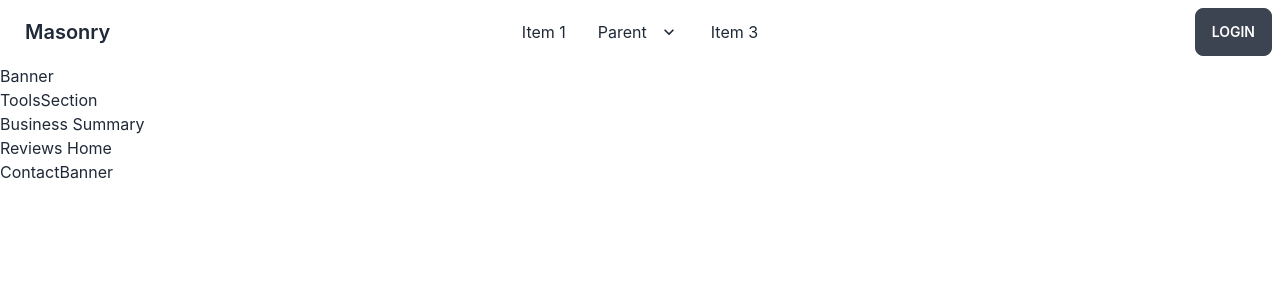
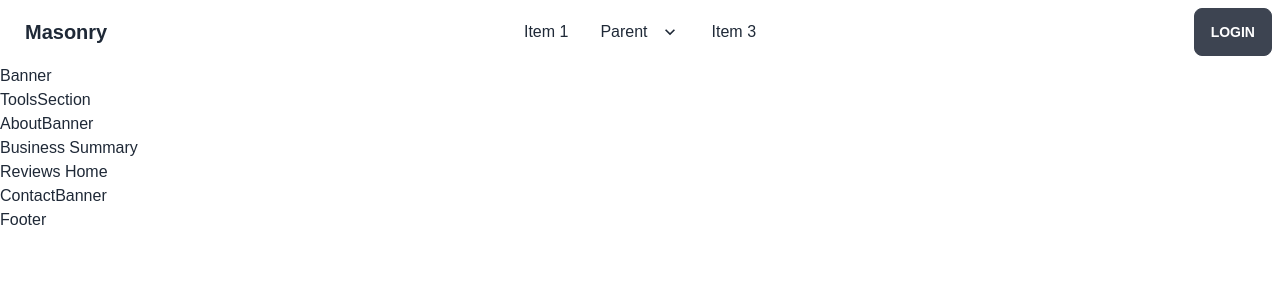
Before and after one commit to razibsaha/masonry_Mern_eCommerce_Clinet, a React (Create React App) app: page / in a window 1280 px wide. Shown: the top 300 px of the page. Built offline with nearby package versions, Linux system fonts and the light colour scheme.

Commit message:
home page shorted

```diff
--- a/src/App.js
+++ b/src/App.js
@@ -1,6 +1,7 @@
 import React from 'react';
 import { Route, Routes } from 'react-router-dom';
 import Home from './Components/Home/Home';
+import Footer from './Components/Shared/Footer';
 import Navbar from './Components/Shared/Navbar';
 
 function App() {
@@ -10,6 +11,7 @@ function App() {
       <Routes>
         <Route path='/' element={<Home></Home>}></Route>
       </Routes>
+      <Footer></Footer>
 
     </div>
   );
--- /dev/null
+++ b/src/Components/Home/AboutBanner.js
@@ -0,0 +1,11 @@
+import React from 'react';
+
+const AboutBanner = () => {
+    return (
+        <section>
+        <h1>AboutBanner</h1>
+        <div></div>
+        </section>
+    );
+};
+export default AboutBanner;
--- a/src/Components/Home/Home.js
+++ b/src/Components/Home/Home.js
@@ -1,4 +1,5 @@
 import React from 'react';
+import AboutBanner from './AboutBanner';
 import Banner from './Banner';
 import BusinessSummary from './BusinessSummary';
 import ContactBanner from './ContactBanner';
@@ -10,6 +11,7 @@ const Home = () => {
         <section>
         <Banner></Banner>
         <ToolsSection></ToolsSection>
+        <AboutBanner></AboutBanner>
         <BusinessSummary></BusinessSummary>
         <ReviewsHome></ReviewsHome>
         <ContactBanner></ContactBanner>
--- /dev/null
+++ b/src/Components/Shared/Footer.js
@@ -0,0 +1,11 @@
+import React from 'react';
+
+const Footer = () => {
+    return (
+        <section>
+        <h1>Footer</h1>
+        <div></div>
+        </section>
+    );
+};
+export default Footer;
--- a/src/index.css
+++ b/src/index.css
@@ -4,14 +4,13 @@
 
 body {
   margin: 0;
-  font-family: -apple-system, BlinkMacSystemFont, 'Segoe UI', 'Roboto', 'Oxygen',
-    'Ubuntu', 'Cantarell', 'Fira Sans', 'Droid Sans', 'Helvetica Neue',
-    sans-serif;
+  font-family: 'Poppins', sans-serif;
   -webkit-font-smoothing: antialiased;
   -moz-osx-font-smoothing: grayscale;
 }
 
 code {
-  font-family: source-code-pro, Menlo, Monaco, Consolas, 'Courier New',
-    monospace;
+  font-family: 'Poppins', sans-serif;
 }
+
+@import url('https://fonts.googleapis.com/css2?family=Poppins:wght@400;500;700&display=swap');
```
